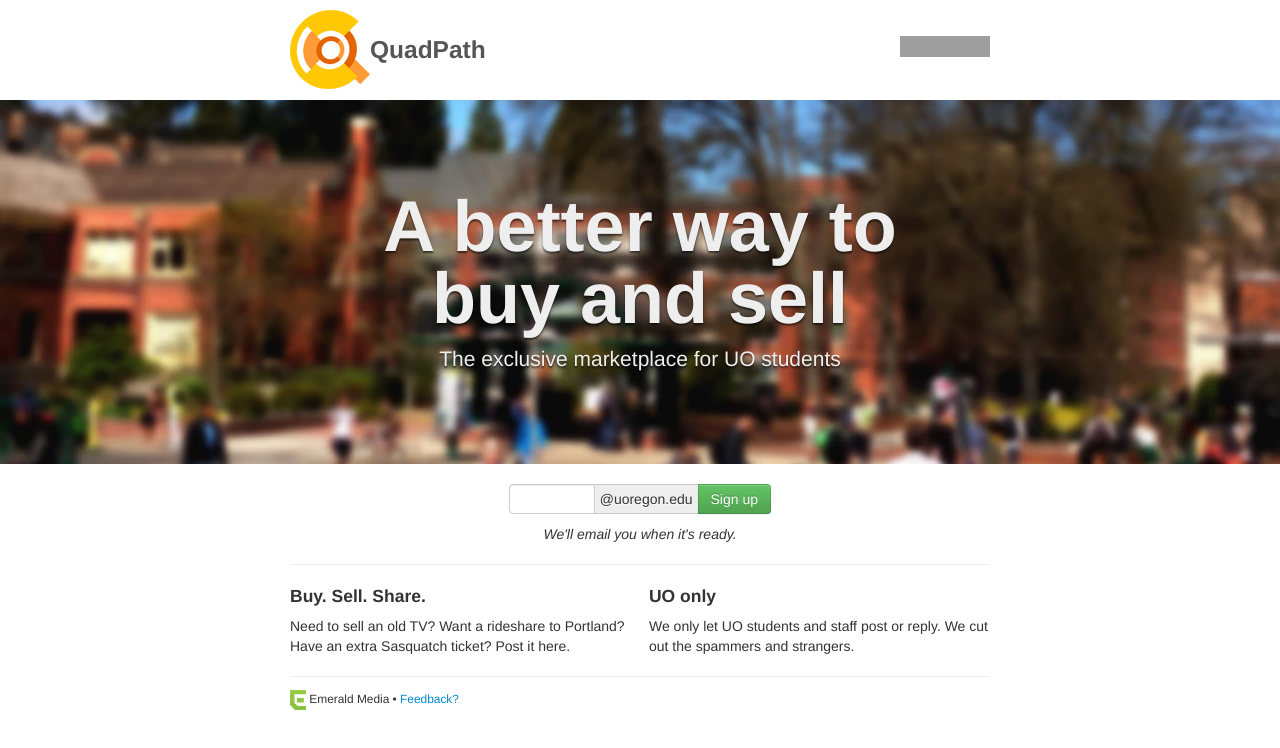
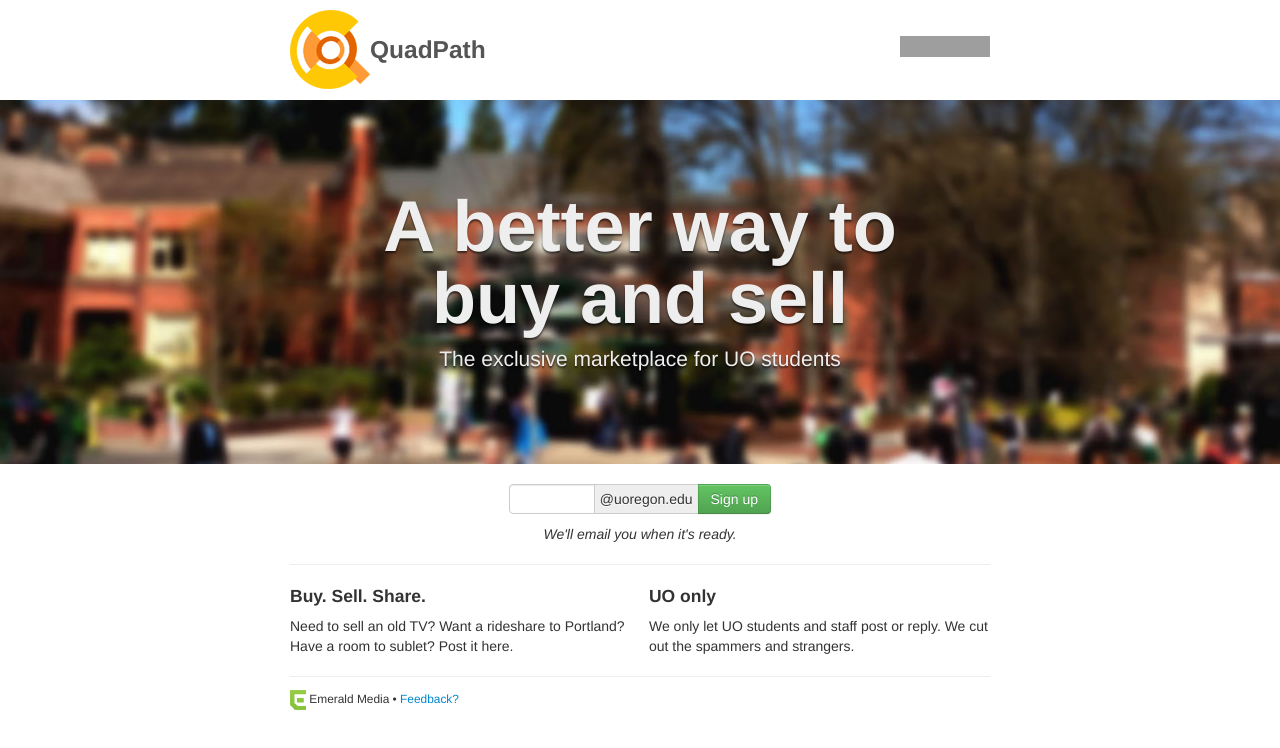
Before and after one commit to dailyemerald/quadpath-prelaunch, a plain HTML site: page index.html in a window 1280 px wide. Drawn offline with Linux system fonts and the light colour scheme; grey boxes are pictures that could not be loaded.

Commit message:
Update index.html

```diff
--- a/index.html
+++ b/index.html
@@ -67,7 +67,7 @@
       <div class="row-fluid marketing">
         <div class="span6">
           <h4>Buy. Sell. Share.</h4>
-          <p>Need to sell an old TV? Want a rideshare to Portland? Have an extra Sasquatch ticket? Post it here.</p>
+          <p>Need to sell an old TV? Want a rideshare to Portland? Have a room to sublet? Post it here.</p>
         </div>
         <div class="span6">
           <h4>UO only</h4>
```
